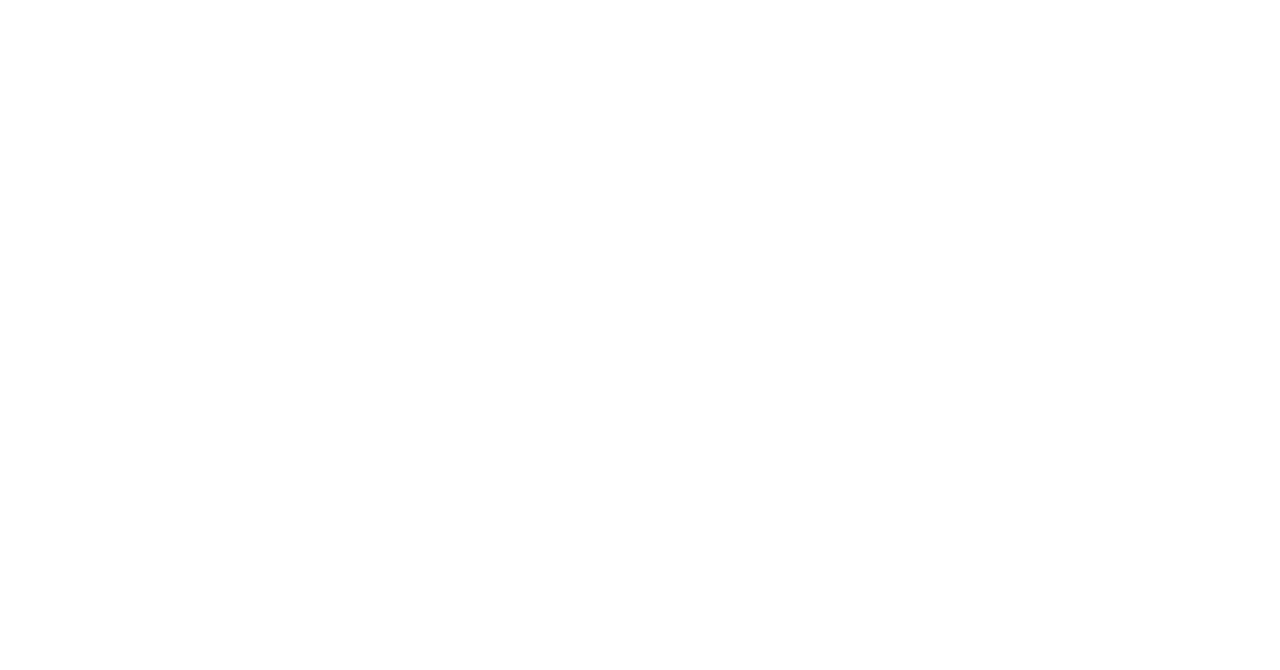
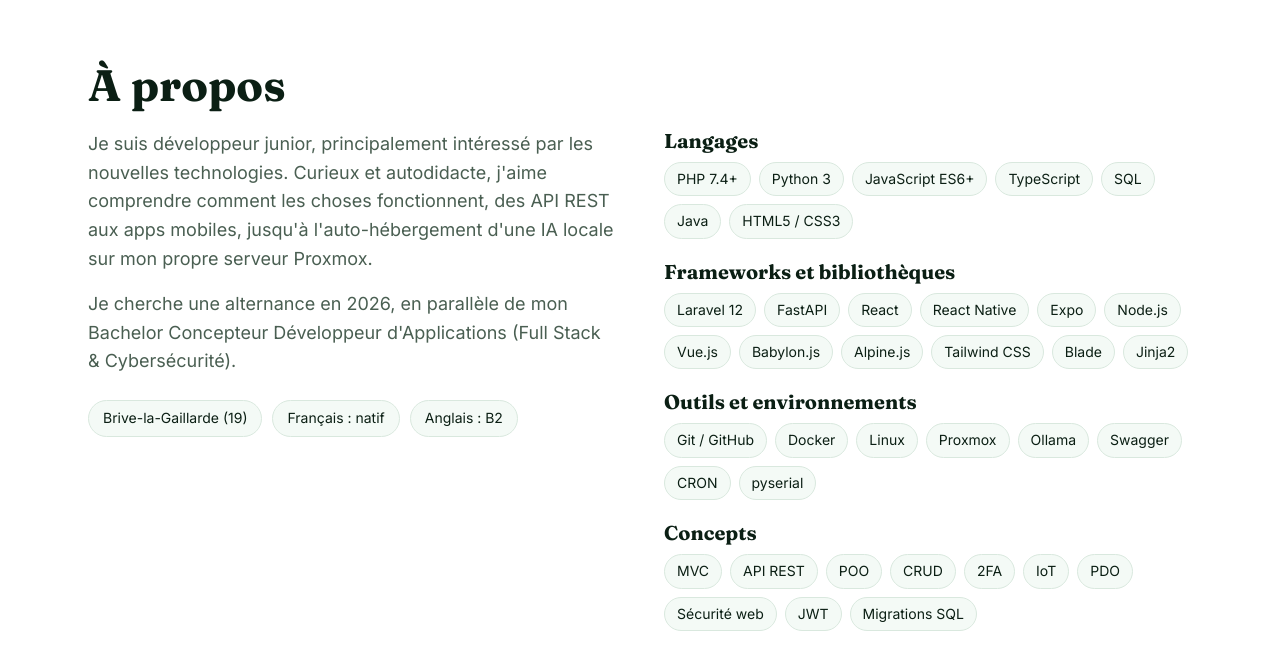
Before and after one commit to Gu1LLaumeR0UY3R/Guillaume-Rouyer, a Vue app: page / in a window 1280 px wide. Shown: the part 1632-2302 px from the top of the page. Before the commit the page ends 1621 px from the top, so only its background shows below. Built offline with nearby package versions, Linux system fonts and the light colour scheme.

Commit message:
feat(a-propos): présentation et compétences

```diff
--- a/src/App.vue
+++ b/src/App.vue
@@ -2,6 +2,7 @@
 import AppHeader from './components/AppHeader.vue'
 import HeroSection from './components/HeroSection.vue'
 import ProjectsSection from './components/ProjectsSection.vue'
+import AboutSection from './components/AboutSection.vue'
 </script>
 
 <template>
@@ -10,5 +11,6 @@ import ProjectsSection from './components/ProjectsSection.vue'
   <main id="contenu">
     <HeroSection />
     <ProjectsSection />
+    <AboutSection />
   </main>
 </template>
--- /dev/null
+++ b/src/components/AboutSection.vue
@@ -0,0 +1,43 @@
+<script setup>
+import { FACTS, SKILLS } from '../data/skills.js'
+</script>
+
+<template>
+  <section id="apropos" class="about">
+    <div class="container">
+      <h2>À propos</h2>
+      <div class="grid">
+        <div>
+          <p>
+            Je suis développeur junior, principalement intéressé par les nouvelles technologies. Curieux et autodidacte,
+            j'aime comprendre comment les choses fonctionnent, des API REST aux apps mobiles, jusqu'à l'auto-hébergement
+            d'une IA locale sur mon propre serveur Proxmox.
+          </p>
+          <p>
+            Je cherche une alternance en 2026, en parallèle de mon Bachelor Concepteur Développeur d'Applications
+            (Full Stack &amp; Cybersécurité).
+          </p>
+          <ul class="facts"><li v-for="f in FACTS" :key="f">{{ f }}</li></ul>
+        </div>
+        <div>
+          <div v-for="g in SKILLS" :key="g.title" class="group">
+            <h3>{{ g.title }}</h3>
+            <ul class="pills"><li v-for="i in g.items" :key="i">{{ i }}</li></ul>
+          </div>
+        </div>
+      </div>
+    </div>
+  </section>
+</template>
+
+<style scoped>
+.grid{display:grid;grid-template-columns:repeat(auto-fit,minmax(300px,1fr));gap:48px;align-items:start}
+p{max-width:62ch;margin:0 0 16px;color:var(--muted);font-size:18px}
+.facts,.pills{display:flex;flex-wrap:wrap;margin:0;padding:0;list-style:none}
+.facts{gap:10px;margin-top:24px}
+.facts li{padding:6px 14px;border:1px solid var(--line);border-radius:999px;background:var(--card);font-size:14px}
+.group+.group{margin-top:22px}
+h3{margin:0 0 10px;font-size:20px}
+.pills{gap:8px}
+.pills li{padding:5px 12px;border:1px solid var(--line);border-radius:999px;background:var(--card);font-size:14px}
+</style>
--- a/src/data/nav.js
+++ b/src/data/nav.js
@@ -1,3 +1,4 @@
 export const NAV = [
   { id: 'projets', label: 'Projets' },
+  { id: 'apropos', label: 'À propos' },
 ]
--- /dev/null
+++ b/src/data/skills.js
@@ -0,0 +1,11 @@
+export const FACTS = ['Brive-la-Gaillarde (19)', 'Français : natif', 'Anglais : B2']
+
+export const SKILLS = [
+  { title: 'Langages', items: ['PHP 7.4+', 'Python 3', 'JavaScript ES6+', 'TypeScript', 'SQL', 'Java', 'HTML5 / CSS3'] },
+  {
+    title: 'Frameworks et bibliothèques',
+    items: ['Laravel 12', 'FastAPI', 'React', 'React Native', 'Expo', 'Node.js', 'Vue.js', 'Babylon.js', 'Alpine.js', 'Tailwind CSS', 'Blade', 'Jinja2'],
+  },
+  { title: 'Outils et environnements', items: ['Git / GitHub', 'Docker', 'Linux', 'Proxmox', 'Ollama', 'Swagger', 'CRON', 'pyserial'] },
+  { title: 'Concepts', items: ['MVC', 'API REST', 'POO', 'CRUD', '2FA', 'IoT', 'PDO', 'Sécurité web', 'JWT', 'Migrations SQL'] },
+]
```
